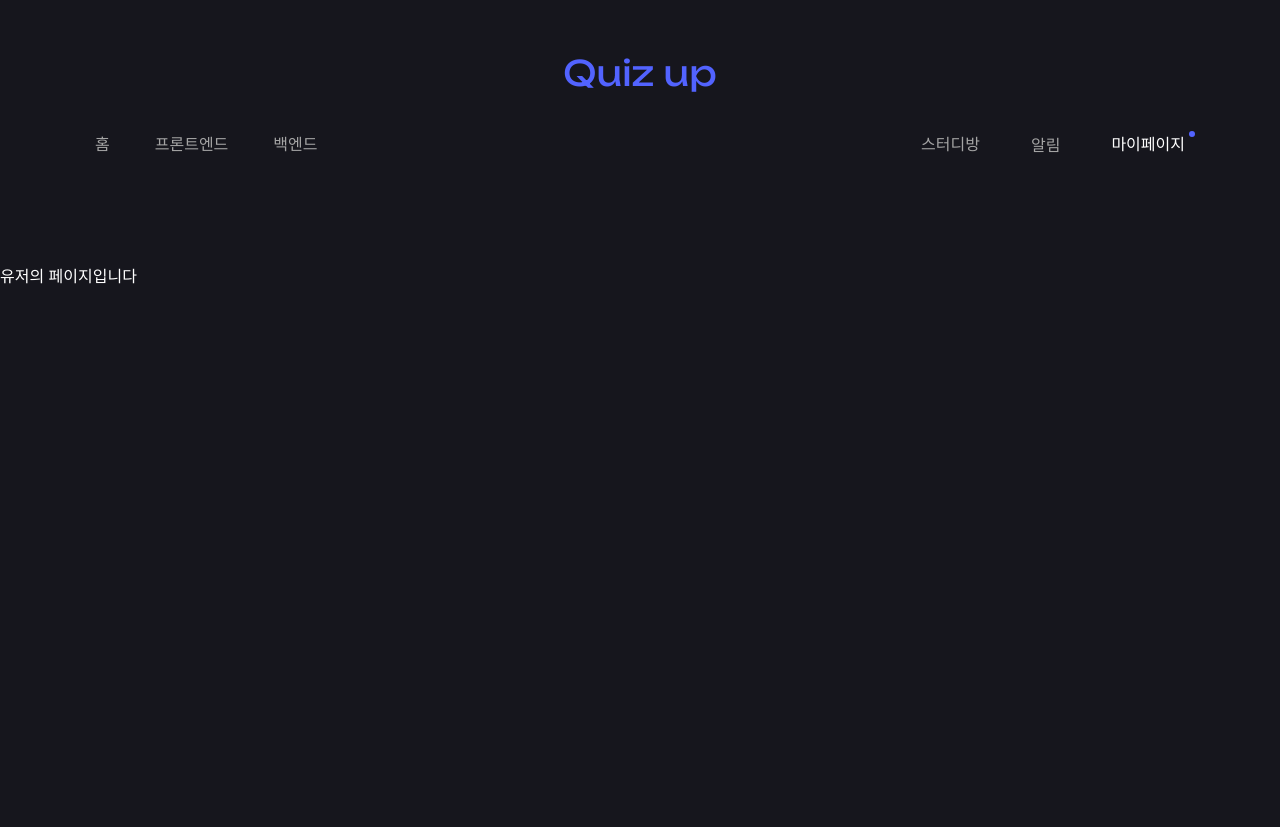
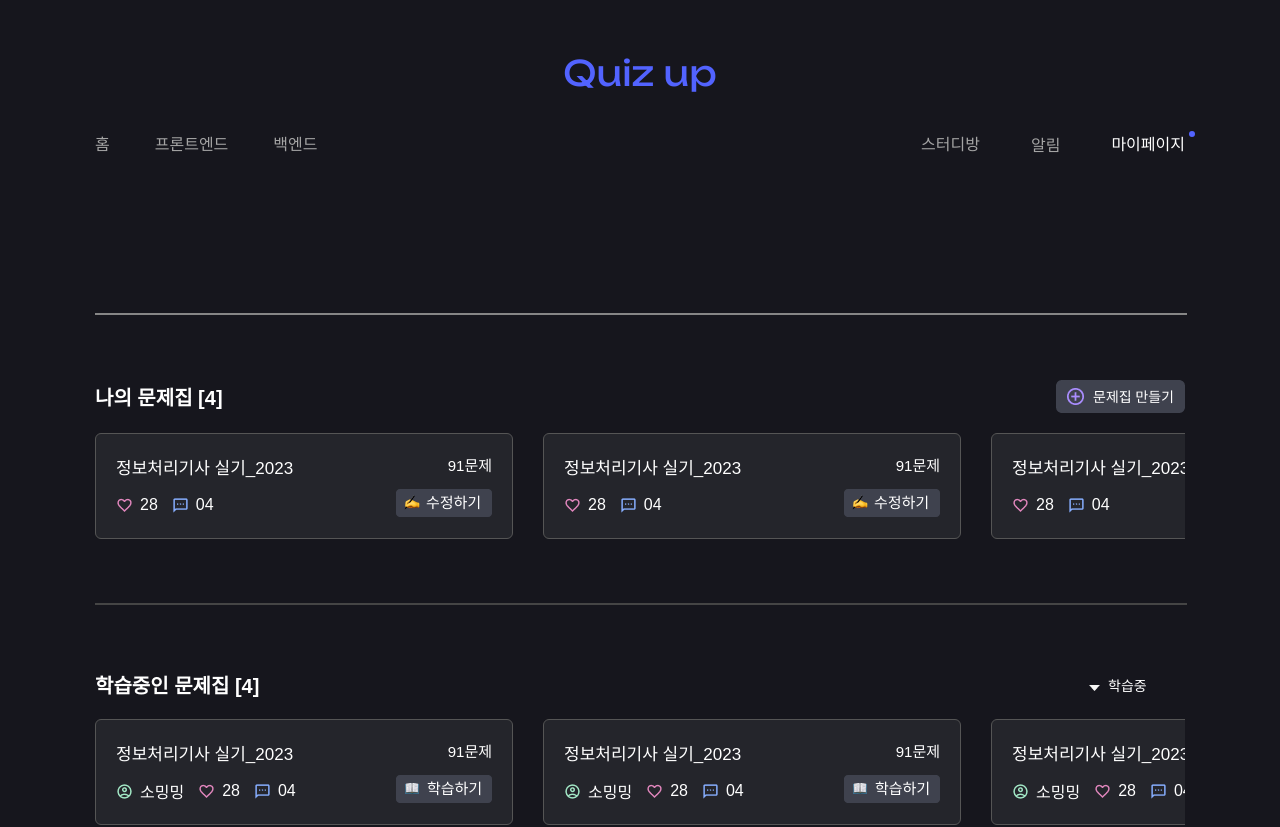
Before and after one commit to QuizUpWebProject/front, a React (Create React App) app: page /MyPage in a window 1280 px wide. Shown: the top 827 px of the page. Before the commit the page ends 800 px from the top, so only its background shows below. Built offline with nearby package versions, Linux system fonts and the light colour scheme.

Commit message:
design: 유저페이지 UI 구현 (#5) - 나의 문제집 슬라이드 추가 - 학습중인 문제집 추가 - footer 추가 - dropdown 컴포넌트 구현

```diff
--- /dev/null
+++ b/src/components/user/StudyDropdown.jsx
@@ -0,0 +1,80 @@
+import React, { useState } from 'react';
+import styled from 'styled-components';
+import DropDown from "../../assets/dropdown2.png";
+
+export default function StudyDropdown({ selectedOption, onChange }) {
+  const [isShowOption, setShowOptions] = useState(false);
+  const [currentValue, setCurrentValue] = useState("학습중");
+
+  const handleSelectValue = (e) => {
+    const { innerText } = e.target;
+    setCurrentValue(innerText);
+  };
+
+  return (
+    <SelectContainer onClick={() => setShowOptions((prev) => !prev)}>
+      <Label>
+        <Img src={DropDown} alt="icon" />
+        {currentValue}
+      </Label>
+      <SelectOptions
+        show={isShowOption}
+        value={selectedOption}
+        onChange={onChange}
+      >
+        <Option onClick={handleSelectValue}>학습중</Option>
+        <Option onClick={handleSelectValue}>학습완료</Option>
+      </SelectOptions>
+    </SelectContainer>
+  );
+};
+
+const SelectContainer = styled.div`
+  position: relative;
+  display: inline-block;
+  margin-left: 20px;
+  width: 100px;
+`;
+
+const Label = styled.label`
+  font-size: 14px;
+  margin-left: 4px;
+  text-align: center;
+  cursor: pointer;
+`;
+
+const Img = styled.img`
+  margin-right: 8px;
+`;
+
+const SelectOptions = styled.ul`
+  position: absolute;
+  top: 100%;
+  left: 0;
+  width: 100%;
+  max-height: ${(props) => (props.show ? "none" : "0")};
+  overflow: hidden;
+  padding: 5px;
+  border-radius: 8px;
+  background-color: transparent;
+  color: #fefefe;
+  border: none;
+  transition: max-height 0.3s ease-in;
+  list-style: none;
+  magin: 0;
+  padding: 0;
+  z-index: 1;
+`;
+
+const Option = styled.li`
+  background-color: #3f424e;
+  color: #fefefe;
+  font-size: 14px;
+  cursor: pointer;
+  padding: 4px;
+
+  &:hover {
+    background-color: #f0f0f0;
+    color: black;
+  }
+`;
--- a/src/pages/User.jsx
+++ b/src/pages/User.jsx
@@ -1,5 +1,69 @@
+import styled from "styled-components";
+import MakeWork from "../assets/Btn_mwork.png";
+import Dropdown from "../components/user/StudyDropdown";
+import MyWorkSlide from "../components/user/MyWorkSlide";
+import StudyWorkSlide from '../components/user/StudyWorkSlide';
+import Footer from '../shared/Footer';
+
 const User = () => {
-  return <div>유저의 페이지입니다</div>;
+  return (
+    <Wrapper>
+      <Line1 />
+      <TitleSection>
+        <Title>나의 문제집 [4]</Title>
+        <Icon src={MakeWork} alt="문제집 만들기"/>
+      </TitleSection>
+      <MyWorkSlide />
+
+      <Line2 />
+      <TitleSection>
+        <Title>학습중인 문제집 [4]</Title>
+        <Dropdown />
+      </TitleSection>
+      <StudyWorkSlide />
+      <Footer />
+
+    </Wrapper>
+  );
 };
 
+const Wrapper = styled.div`
+  max-width: 1090px;
+  margin: 0 auto;
+`;
+
+const Line1 = styled.hr`
+  width: 1090px;
+  border: 1px solid #868686;
+  margin-top: 50px;
+  margin-bottom: 45px;
+`;
+
+const Line2 = styled.hr`
+  width: 1090px;
+  border: 1px solid #454545;
+  margin-top: 64px;
+  margin-bottom: 45px;
+`;
+
+const TitleSection = styled.div`
+  display: flex;
+  justify-content: space-between;
+  align-items: center;
+  padding: 20px 0;
+`;
+
+const Title = styled.div`
+  font-size: 20px;
+  font-weight: bold;
+  width: 50%;
+  text-align: left;
+`;
+
+const Icon = styled.img`
+  margin-left: 14px;
+  font-size: 13px;
+  cursor: pointer;
+`;
+
 export default User;
```
Also changed, not shown: src/assets/Btn_mwork.png (added).
